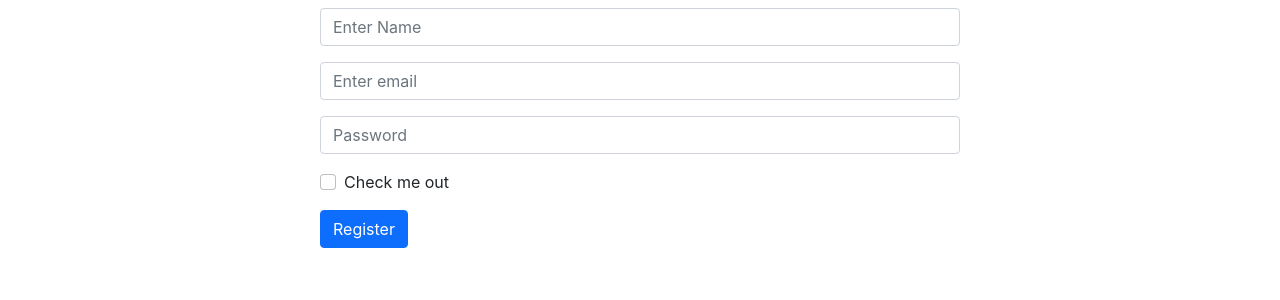
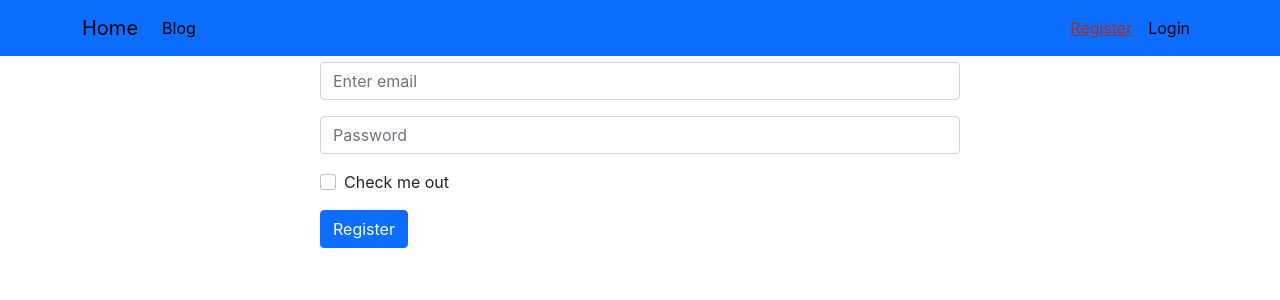
Before and after one commit to nurulamin092/doctor-service-client, a React (Create React App) app: page /register in a window 1280 px wide. Shown: the top 300 px of the page. Built offline with nearby package versions, Linux system fonts and the light colour scheme.

Commit message:
custom link and navbar added

```diff
--- a/src/App.js
+++ b/src/App.js
@@ -1,13 +1,15 @@
 import { Route, Routes } from 'react-router-dom';
 import About from './Pages/About/About';
 import './App.css';
-import PageNotFount from './Pages/PageNotFount/PageNotFount';
+import PageNotFount from './Pages/Shared/PageNotFount/PageNotFount';
 import Home from './Pages/Home/Home/Home';
 import Register from './Pages/Login/Register/Register';
+import Header from './Pages/Shared/Header/Header';
 
 function App() {
   return (
     <div>
+      <Header></Header>
       <Routes>
         <Route path='/' element={<Home></Home>}></Route>
         <Route path='/about' element={<About></About>}></Route>
--- a/src/Pages/Login/Register/Register.js
+++ b/src/Pages/Login/Register/Register.js
@@ -1,14 +1,13 @@
 import React, { useState } from 'react';
 import { Button, Form } from 'react-bootstrap';
 import auth from '../../../firebase.init';
-import { useCreateUserWithEmailAndPassword } from 'react-firebase-hooks/auth';
-import { async } from '@firebase/util';
+import { useCreateUserWithEmailAndPassword, useUpdateProfile } from 'react-firebase-hooks/auth';
 const Register = () => {
-    const [name, setName] = useState('');
+    const [displayName, setDisplayName] = useState('');
     const [email, setEmail] = useState('');
     const [password, setPassword] = useState('');
     const handleNameBlur = (e) => {
-        setName(e.target.value);
+        setDisplayName(e.target.value);
     }
     const handleEmailBlur = (e) => {
         setEmail(e.target.value);
@@ -23,12 +22,9 @@
         loading,
         error,
     ] = useCreateUserWithEmailAndPassword(auth);
+    const [updateProfile, updating, udateError] = useUpdateProfile(auth);
     const handleRegister = async (e) => {
         e.preventDefault();
-        // const name = e.target.value.name;
-        /*     const email = e.target.value.email;
-            const password = e.target.value.password;
-            createUserWithEmailAndPassword(email, password); */
     }
     return (
         <div className='w-50 mx-auto mt-2'>
--- /dev/null
+++ b/src/Pages/Shared/CustomLink/CustomLink.js
@@ -0,0 +1,22 @@
+import React from 'react';
+import { Link, useMatch, useResolvedPath } from 'react-router-dom';
+
+function CustomLink({ children, to, ...props }) {
+    let resolved = useResolvedPath(to);
+    let match = useMatch({ path: resolved.pathname, end: true });
+
+    return (
+        <div>
+            <Link
+                style={{ color: match ? 'brown' : 'black', textDecoration: match ? "underline" : "none" }}
+
+                to={to}
+                {...props}
+            >
+                {children}
+            </Link>
+        </div>
+    );
+};
+
+export default CustomLink;
--- /dev/null
+++ b/src/Pages/Shared/Header/Header.js
@@ -0,0 +1,28 @@
+import React from 'react';
+import { Container, Nav, Navbar } from 'react-bootstrap';
+import CustomLink from '../CustomLink/CustomLink';
+
+const Header = () => {
+    return (
+        <Navbar fixed="top" collapseOnSelect expand="lg" bg="primary" variant="primary">
+            <Container>
+                <Navbar.Brand as={CustomLink} to="/">Home</Navbar.Brand>
+                <Navbar.Toggle aria-controls="responsive-navbar-nav" />
+                <Navbar.Collapse id="responsive-navbar-nav">
+                    <Nav className="me-auto">
+                        <Nav.Link as={CustomLink} to="/registers    ">Blog</Nav.Link>
+                        <Nav.Link href="#pricing">Blog</Nav.Link>
+                    </Nav>
+                    <Nav>
+                        <Nav.Link as={CustomLink} to="/register">Register</Nav.Link>
+                        <Nav.Link as={CustomLink} to="/login">
+                            Login
+                        </Nav.Link>
+                    </Nav>
+                </Navbar.Collapse>
+            </Container>
+        </Navbar >
+    );
+};
+
+export default Header;
```
Also changed, not shown: src/Pages/Shared/PageNotFount/PageNotFount.js (renamed from src/Pages/PageNotFount/PageNotFount.js).
